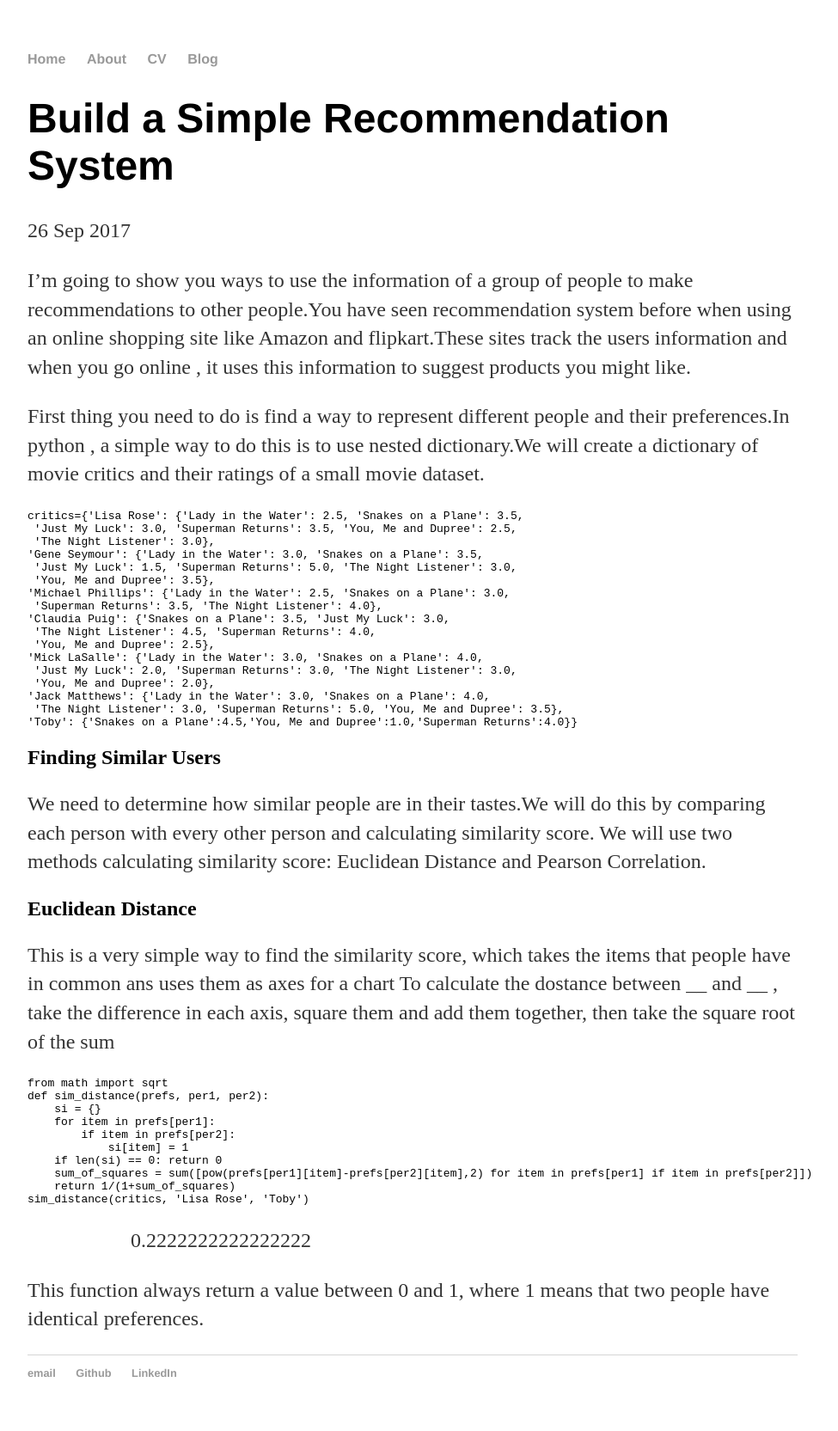
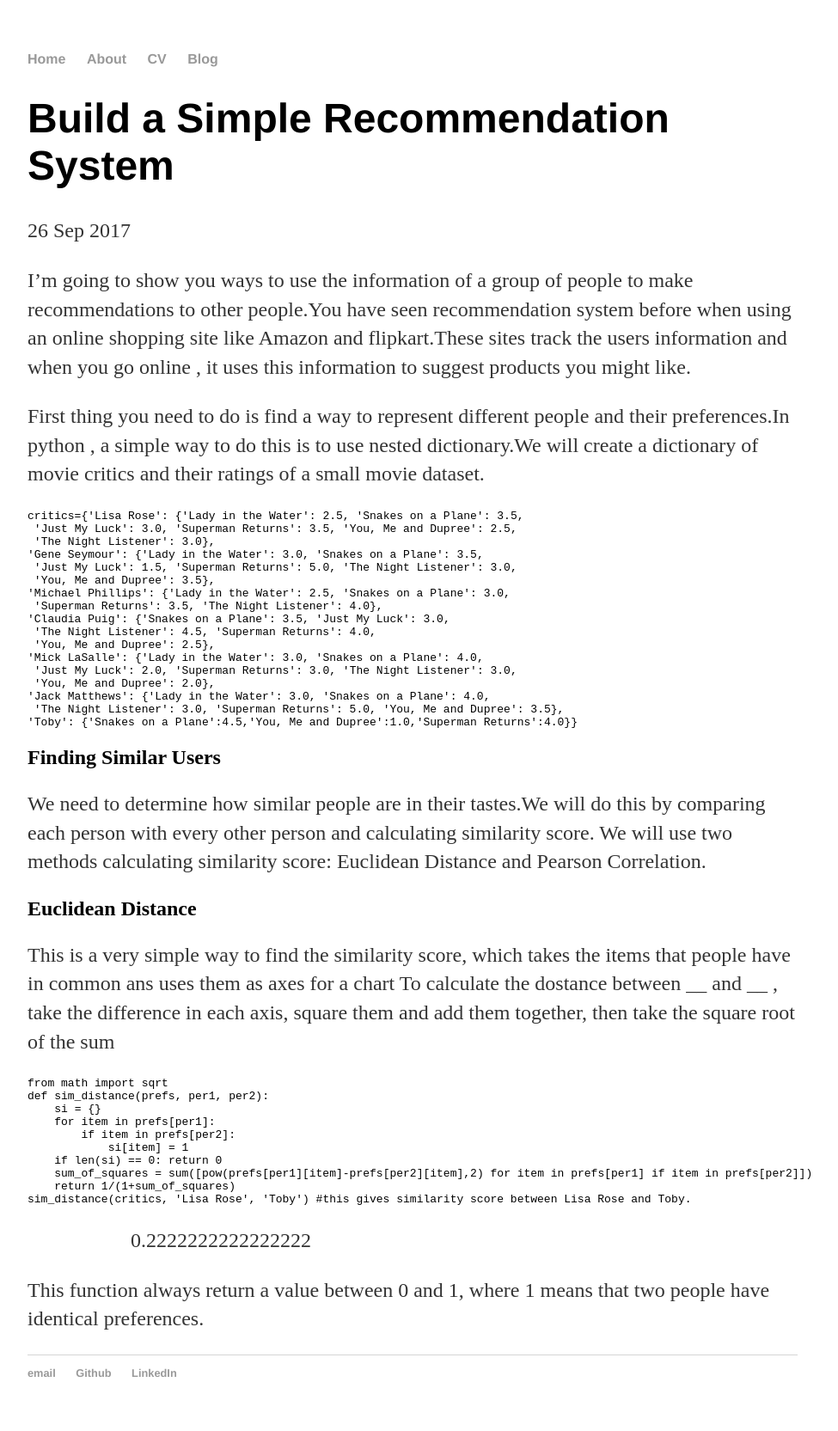
Before and after one commit to summii/summii.github.io, a Jekyll site: the page built from _posts/2017-09-26-making-recommendations.md, in a window 1280 px wide. Shown: the whole page at 86% size, without its empty margins (160-1135 px from the left). Built offline with Jekyll 4.4.1, drawn with Linux system fonts in a browser that asks for light colours.

Commit message:
Update 2017-09-26-making-recommendations.md

````diff
--- a/_posts/2017-09-26-making-recommendations.md
+++ b/_posts/2017-09-26-making-recommendations.md
@@ -51,7 +51,7 @@ def sim_distance(prefs, per1, per2):
     if len(si) == 0: return 0
     sum_of_squares = sum([pow(prefs[per1][item]-prefs[per2][item],2) for item in prefs[per1] if item in prefs[per2]])
     return 1/(1+sum_of_squares)
-sim_distance(critics, 'Lisa Rose', 'Toby')
+sim_distance(critics, 'Lisa Rose', 'Toby') #this gives similarity score between Lisa Rose and Toby.
 ```
 
 >>> 0.2222222222222222
````
